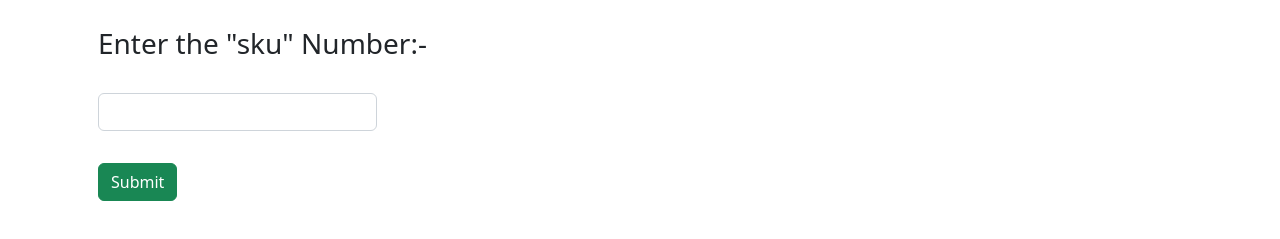
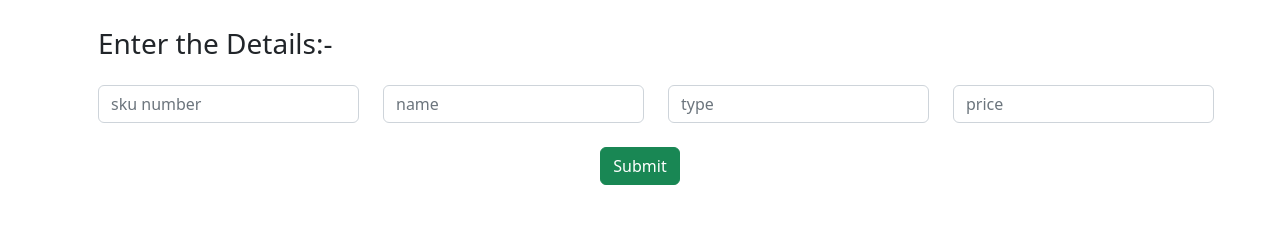
Before and after one commit to Bhasker3107/assignment_json, a plain HTML site: page index.html in a window 1280 px wide. Shown: the part 69-308 px from the top of the page. Drawn offline with nearby package versions, Linux system fonts and the light colour scheme.

Commit message:
UI design changed for multiple inputparameters

```diff
--- a/index.html
+++ b/index.html
@@ -1,23 +1,54 @@
 <!doctype html>
 <html lang="en">
+
 <head>
   <meta charset="utf-8">
   <meta name="viewport" content="width=device-width, initial-scale=1">
   <title>JSON Project</title>
-    <link href="https://cdn.jsdelivr.net/npm/bootstrap@5.2.2/dist/css/bootstrap.min.css" rel="stylesheet" integrity="sha384-Zenh87qX5JnK2Jl0vWa8Ck2rdkQ2Bzep5IDxbcnCeuOxjzrPF/et3URy9Bv1WTRi" crossorigin="anonymous">
+  <link href="https://cdn.jsdelivr.net/npm/bootstrap@5.2.2/dist/css/bootstrap.min.css" rel="stylesheet"
+    integrity="sha384-Zenh87qX5JnK2Jl0vWa8Ck2rdkQ2Bzep5IDxbcnCeuOxjzrPF/et3URy9Bv1WTRi" crossorigin="anonymous">
 </head>
+
 <body>
   <div class="container">
     <h1 class="m-3">ADDING NEW RECORDS</h1>
-        <h3 class="m-3 d-inline-block">Enter the "sku" Number:-</h3>
-        <div class="m-3 input-group flex-nowrap w-25">
-            <!-- <span class="input-group-text" id="addon-wrapping">@</span> -->
-            <input type="text" id="inputVal" class="form-control" placeholder="" aria-label="" aria-describedby="addon-wrapping">
+    <h3 class="m-3 d-inline-block">Enter the Details:-</h3>
+    <div class="row">
+      <div class="col-sm-3">
+        <div class="style">
+          <input type="text" id="inputVal" class="form-control mx-3 my-2" placeholder="sku number" aria-label=""
+            aria-describedby="addon-wrapping">
+        </div>
+      </div>
+      <div class="col-sm-3">
+        <div class="style">
+          <input type="text" id="nameVal" class="form-control mx-3 my-2" placeholder="name" aria-label=""
+            aria-describedby="addon-wrapping">
+        </div>
+      </div>
+      <div class="col-sm-3">
+        <div class="style">
+          <input type="text" id="typeVal" class="form-control mx-3 my-2" placeholder="type" aria-label=""
+            aria-describedby="addon-wrapping">
+        </div>
+      </div>
+      <div class="col-sm-3">
+        <div class="style">
+          <input type="text" id="priceVal" class="form-control mx-3 my-2" placeholder="price" aria-label=""
+            aria-describedby="addon-wrapping">
+        </div>
+      </div>
   </div>
 
+  <div class="text-center">
       <button type="button" class="btn btn-success m-3" id="submit">Submit</button>
+
   </div>
+
   <script src="data.js"></script>
-    <script src="https://cdn.jsdelivr.net/npm/bootstrap@5.2.2/dist/js/bootstrap.bundle.min.js" integrity="sha384-OERcA2EqjJCMA+/3y+gxIOqMEjwtxJY7qPCqsdltbNJuaOe923+mo//f6V8Qbsw3" crossorigin="anonymous"></script>
+  <script src="https://cdn.jsdelivr.net/npm/bootstrap@5.2.2/dist/js/bootstrap.bundle.min.js"
+    integrity="sha384-OERcA2EqjJCMA+/3y+gxIOqMEjwtxJY7qPCqsdltbNJuaOe923+mo//f6V8Qbsw3"
+    crossorigin="anonymous"></script>
 </body>
+
 </html>
```
Lines whose indentation alone changed are shown as unchanged.
